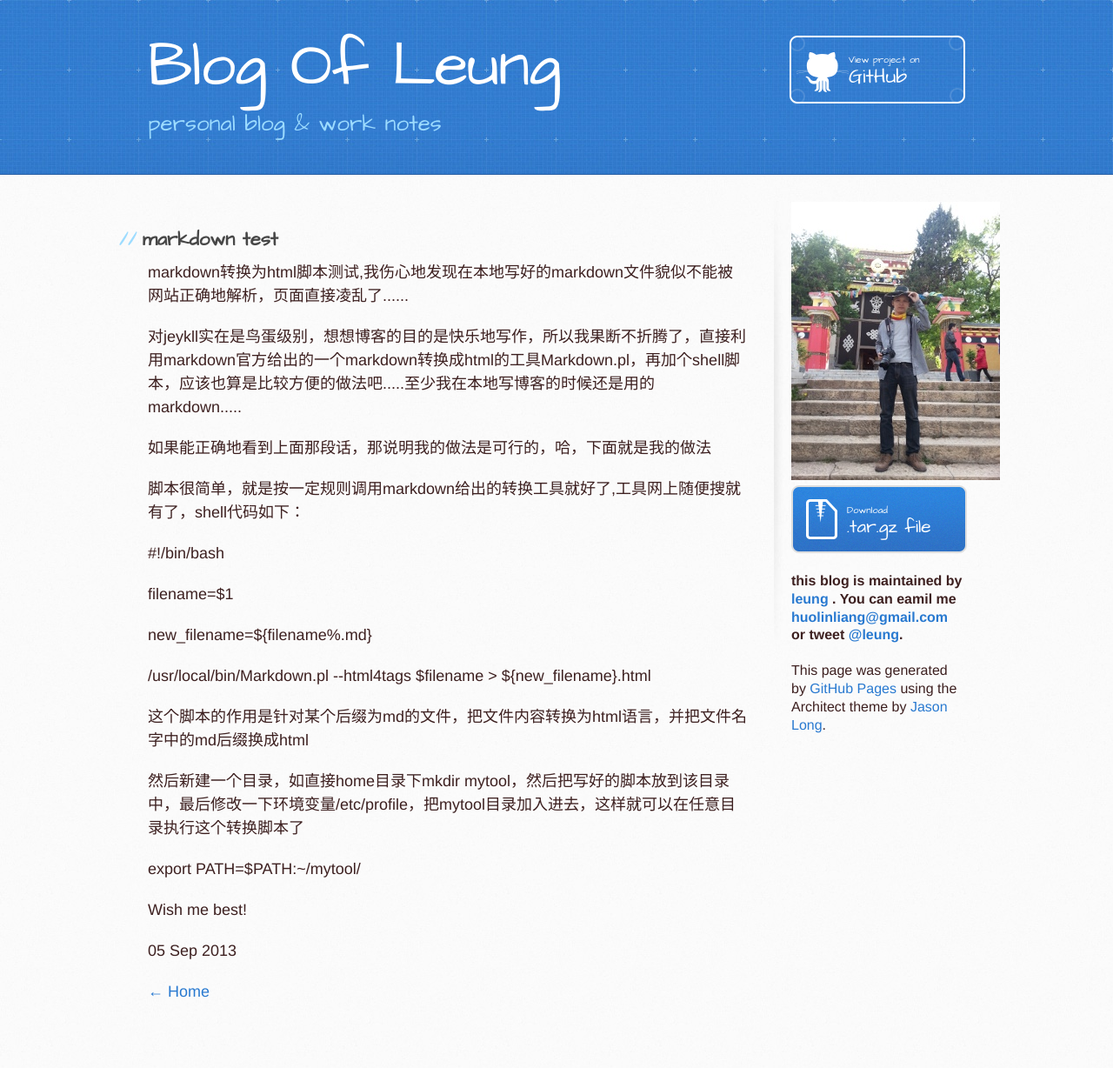
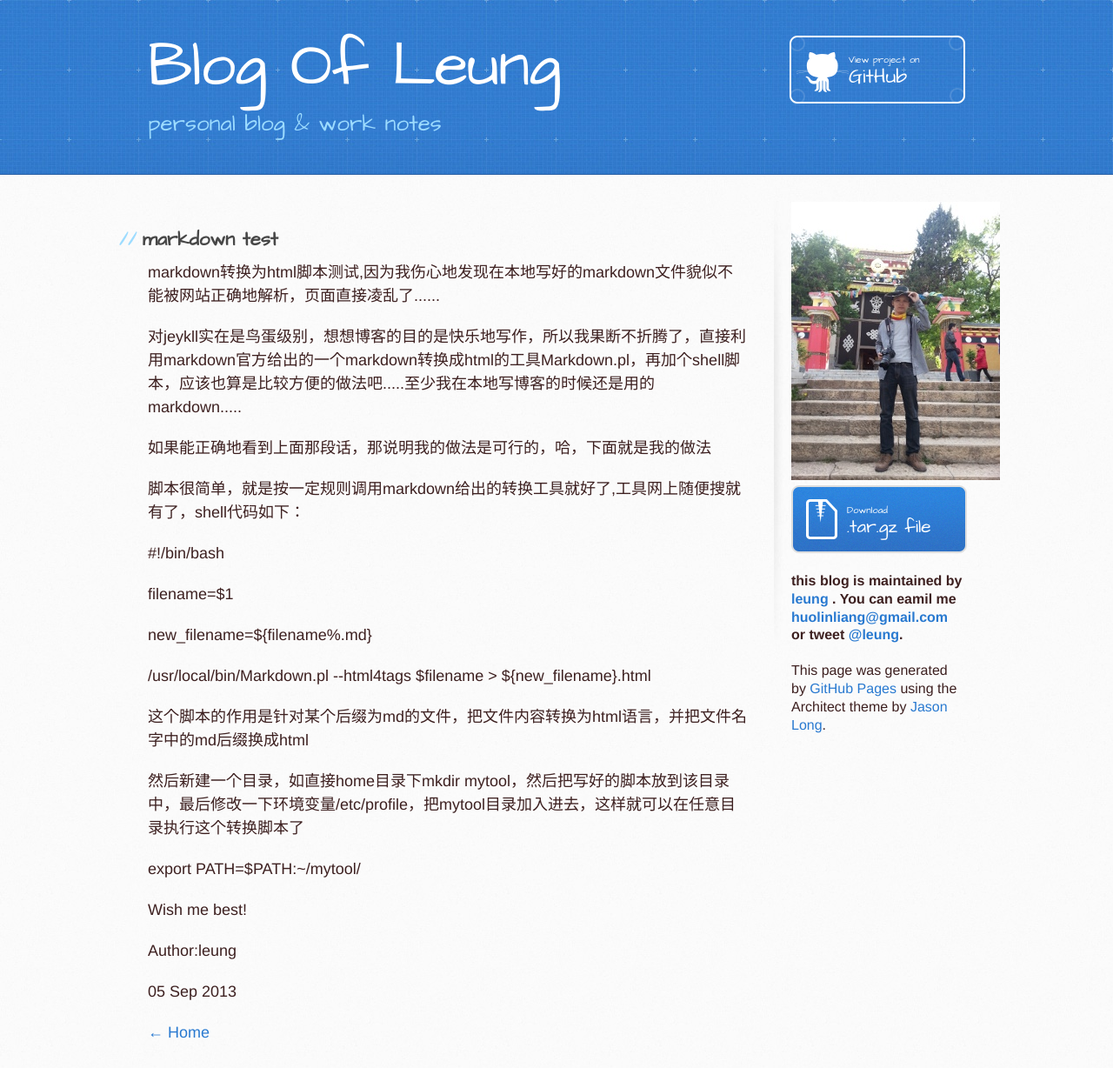
Before and after one commit to huolinliang/blog_leung, a Jekyll site: the page built from _posts/2013-09-05-test-markdown.html, in a window 1280 px wide. Shown: the whole page at 87% size. Built offline with Jekyll 4.4.1, drawn with Linux system fonts in a browser that asks for light colours; Markdown is read by kramdown in place of the engine named in the settings; before the commit the page ends 1181 px from its top, so only the background shows below that.

Commit message:
add author info

```diff
--- a/_posts/2013-09-02-hello.html
+++ b/_posts/2013-09-02-hello.html
@@ -5,4 +5,5 @@ title: hello
 
 <h2>{{ page.title }}</h2>
 <p>我的第一篇文章，以后就在这里做一些技术笔记啦</p>
+<p>Author:leung</p>
 <p>{{ page.date | date_to_string }}</p>
--- a/_posts/2013-09-04-android-bootup-animation.html
+++ b/_posts/2013-09-04-android-bootup-animation.html
@@ -14,4 +14,5 @@ title: android开机动画制作
 <p>完成后进行非压缩打包，打包参数为-0,假设这里的图片格式是jpg，打包命令如下：</p>
 <p>$zip -0 bootanimation.zip part0/*jpg desc.txt</p>
 <p>完成之后可以直接adb push进行验证，在android中的路径为/system/media/bootanimation.zip</p>
+<p>Author:leung</p>
 <p>{{ page.date | date_to_string }}</p>
--- a/_posts/2013-09-05-test-markdown.html
+++ b/_posts/2013-09-05-test-markdown.html
@@ -5,7 +5,7 @@ title: markdown-to-html脚本测试
 
 <h2>markdown test</h2>
 
-<p>markdown转换为html脚本测试,我伤心地发现在本地写好的markdown文件貌似不能被网站正确地解析，页面直接凌乱了......</p>
+<p>markdown转换为html脚本测试,因为我伤心地发现在本地写好的markdown文件貌似不能被网站正确地解析，页面直接凌乱了......</p>
 <p>对jeykll实在是鸟蛋级别，想想博客的目的是快乐地写作，所以我果断不折腾了，直接利用markdown官方给出的一个markdown转换成html的工具Markdown.pl，再加个shell脚本，应该也算是比较方便的做法吧.....至少我在本地写博客的时候还是用的markdown.....</p>
 <p>如果能正确地看到上面那段话，那说明我的做法是可行的，哈，下面就是我的做法</p>
 <p>脚本很简单，就是按一定规则调用markdown给出的转换工具就好了,工具网上随便搜就有了，shell代码如下：</p>
@@ -18,5 +18,5 @@ title: markdown-to-html脚本测试
 <p>然后新建一个目录，如直接home目录下mkdir mytool，然后把写好的脚本放到该目录中，最后修改一下环境变量/etc/profile，把mytool目录加入进去，这样就可以在任意目录执行这个转换脚本了</P>
 <p>export PATH=$PATH:~/mytool/</p>
 <p>Wish me best!</p>
-
+<p>Author:leung</p>
 <p>{{ page.date | date_to_string }}</p>
```
